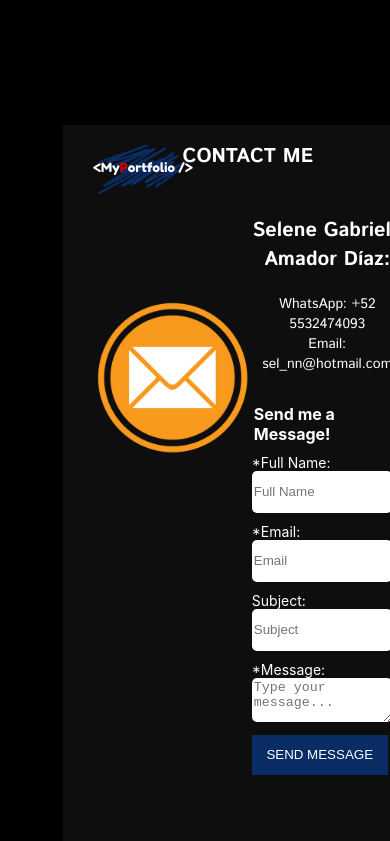
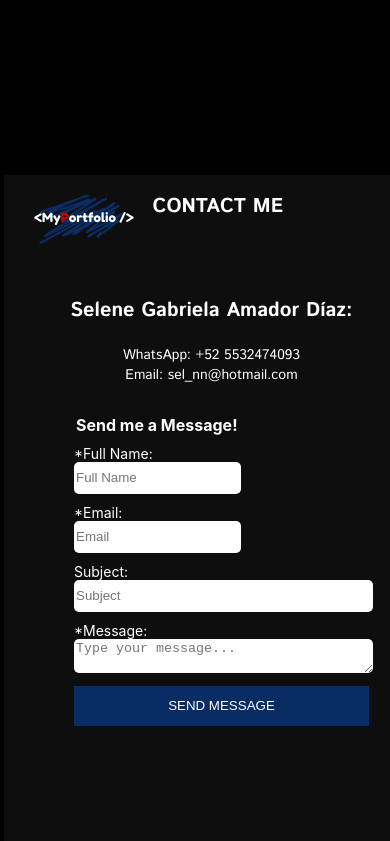
Before and after one commit to selenegabriela/portafolio, a React (Create React App) app: page /home in a window 390 px wide. Shown: the part 1663-2504 px from the top of the page. Built offline with nearby package versions, Linux system fonts and the light colour scheme.

Commit message:
almost finished

```diff
--- a/src/Sections/Footer/Footer.jsx
+++ b/src/Sections/Footer/Footer.jsx
@@ -72,7 +72,7 @@ const Footer = () => {
           <img src={emailImage} alt="mail" />
         </div>
         <div className={s.data}>
-          <div>
+          <div className={s.dataNameNumberEmail}>
             <p className={s.myName}>Selene Gabriela Amador Díaz: </p>
             <p></p>
             <p className={s.phoneEmail}>WhatsApp: <span>+52 5532474093</span></p>
--- a/src/Sections/Footer/Footer.module.css
+++ b/src/Sections/Footer/Footer.module.css
@@ -6,6 +6,11 @@ form {
 @media (max-width: 850px) {
     form {
         margin-left: 0;
+    }
+}
+@media (max-width: 600px) {
+    form {
+        margin-left: 120px;
     }
 }
 legend {
@@ -33,6 +38,16 @@ legend {
     margin-bottom: 30px;
 }
 
+@media (max-width: 600px) {
+    .section {
+        border-top-style: solid;
+        border-top-color: var(--black);
+        border-top-width: 50px;
+        margin-left: 0;
+        margin: auto 1px;
+    }
+}
+
 .flexHeaderFooter {
     display: flex;
     justify-content: space-between;
@@ -48,6 +63,14 @@ legend {
 .contentFlex {
     display: flex;
     flex-wrap: wrap;
+}
+@media (max-width: 600px) {
+    .contentFlex {
+        display: grid;
+    }
+    .flexHeaderFooter h2 {
+        margin-bottom: 110px;
+    }
 }
 .image {
     flex: 30%;
@@ -74,6 +97,7 @@ legend {
     }
 }
 
+
 @media (max-width: 850px) {
     .image {
         border-style: none;
@@ -94,6 +118,18 @@ legend {
         flex-wrap: nowrap;
         display: grid !important;
     } */
+}
+
+@media (max-width: 600px) {
+    .image {
+        height: fit-content;
+    }
+    .image img {
+        display: none;
+    }
+    .data .dataNameNumberEmail{
+        margin-left: 15%;
+    }
 }
 
 .phoneEmail {
@@ -120,6 +156,11 @@ legend {
     border-style: none;
     margin-bottom: 10px;
 }
+@media (max-width: 600px) {
+    .inputData {
+        height: 30px;
+    }
+}
 .nameEmail {
     display: flex;
     flex-wrap: wrap;
```
